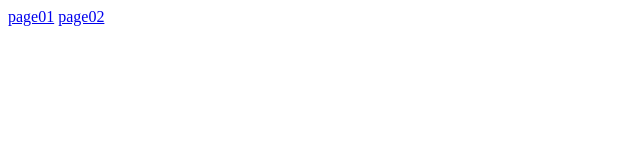
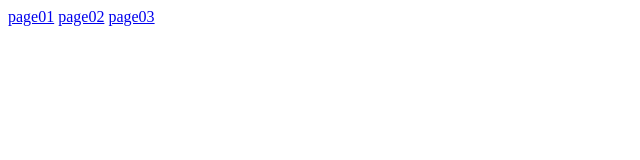
Before and after one commit to samccl/PopN_01, a plain HTML site: page index.html in a window 1280 px wide. Shown: the full height of the page, 0-640 px from the left. Drawn offline with Linux system fonts and the light colour scheme.

Commit message:
Update index.html
added page3

```diff
--- a/index.html
+++ b/index.html
@@ -8,6 +8,7 @@
 
 <A href="page01.htm">page01</A>
 <A href="page02.htm">page02</A>
+<A href="page02.htm">page03</A>
 
 </body>
 </html>
```
